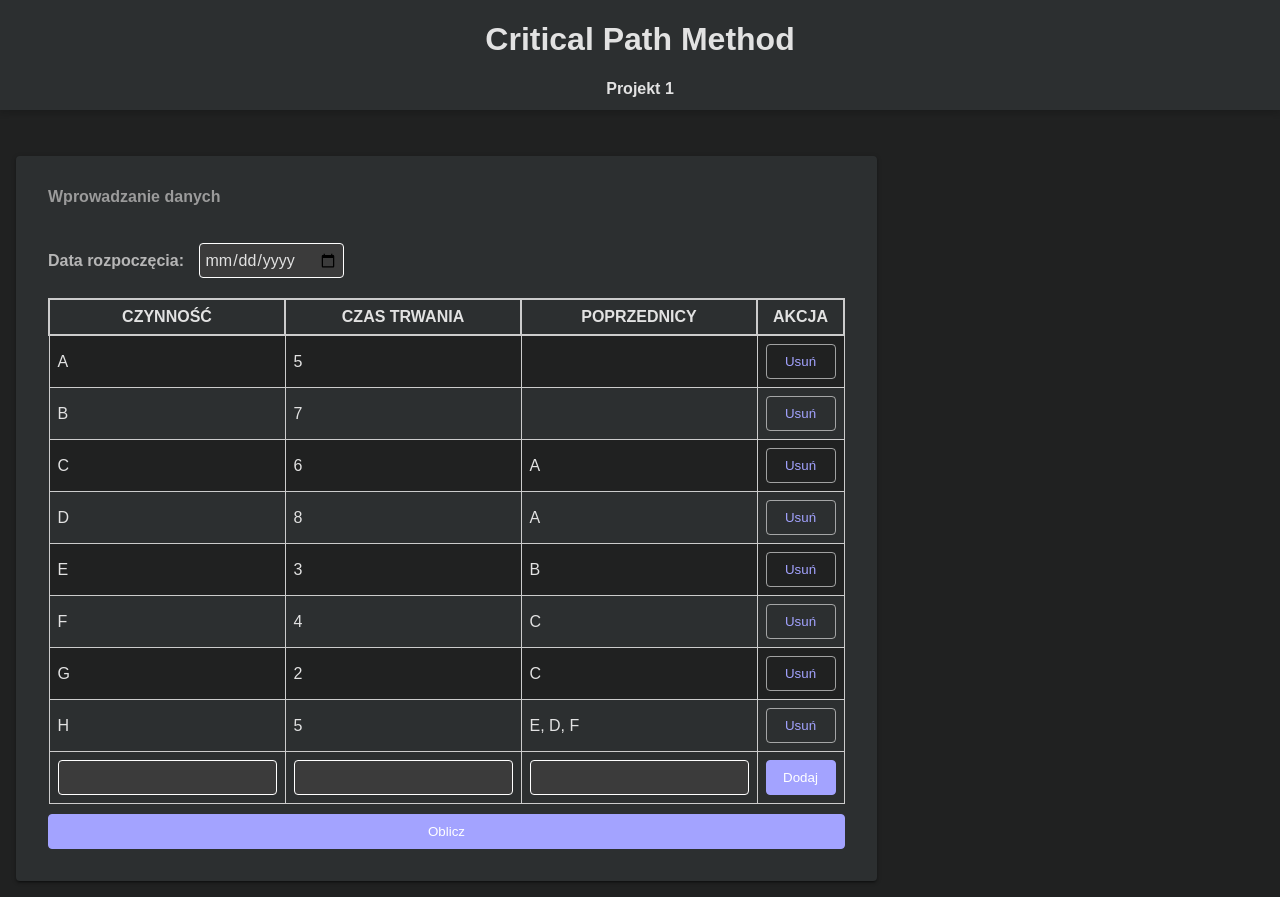
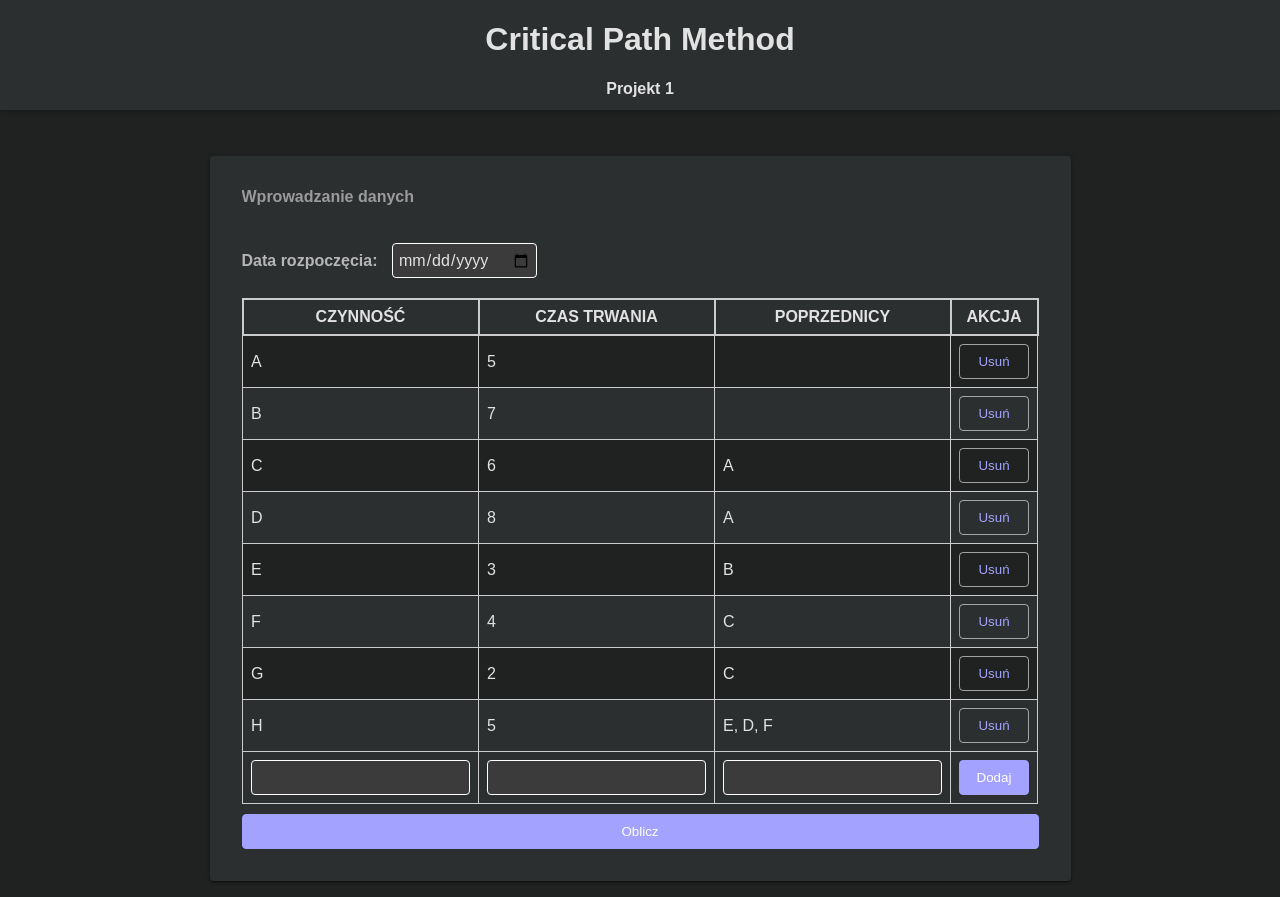
Before and after one commit to szymonborda/boil-cwp, a React (Vite) app: page /projekt1 in a window 1280 px wide. Built offline with nearby package versions, Linux system fonts and the light colour scheme.

Commit message:
update panel container alignment

```diff
--- a/src/index.css
+++ b/src/index.css
@@ -46,7 +46,8 @@ a {
 .panelContainer {
   padding: 8px;
   display: flex;
-  flex-wrap: wrap;
+  flex-direction: column;
+  align-items: center;
 }
 
 .panel {
```
